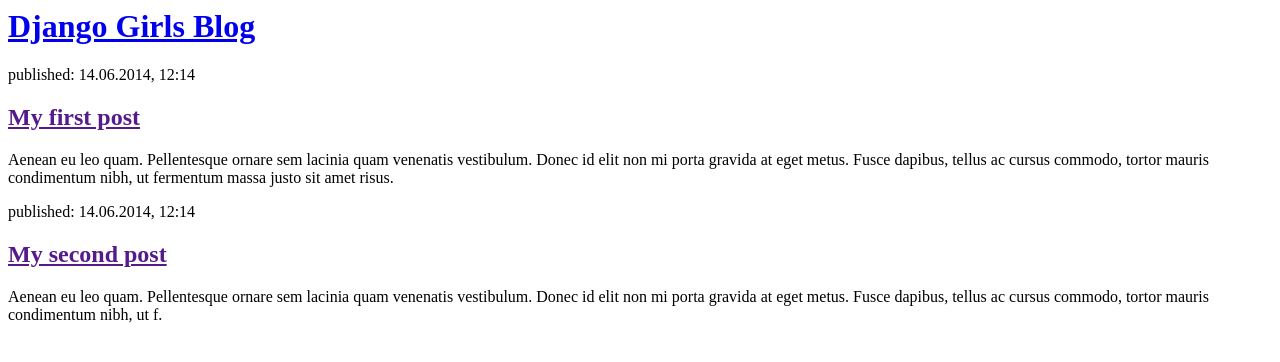
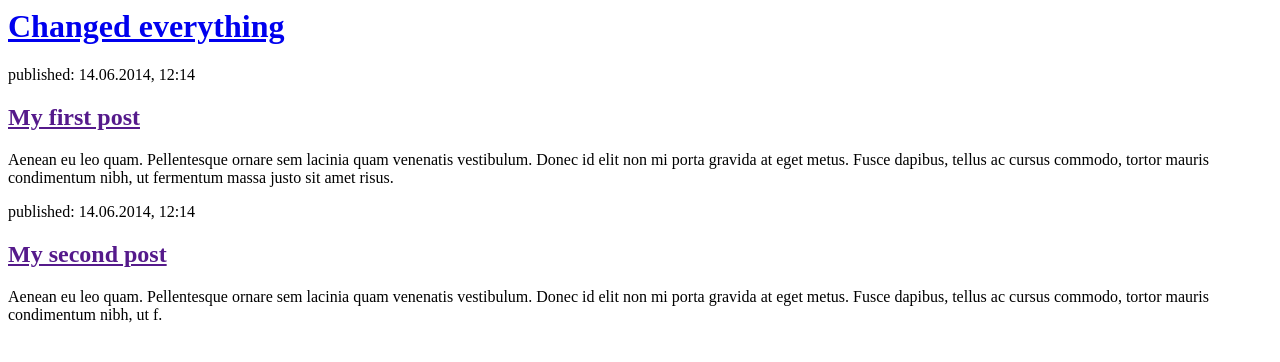
Before and after one commit to syedgufran95/my-first-blog, a Django app: page / in a window 1280 px wide. Shown: the top 362 px of the page. Run offline with Django 3.2, Linux system fonts and the light colour scheme.

Commit message:
edited html 3rd time

```diff
--- a/mysite/polls/templates/polls/post_list.html
+++ b/mysite/polls/templates/polls/post_list.html
@@ -4,7 +4,7 @@
     </head>
     <body>
         <div>
-            <h1><a href="/">Django Girls Blog</a></h1>
+            <h1><a href="/">Changed everything</a></h1>
         </div>
 
         <div>
```
